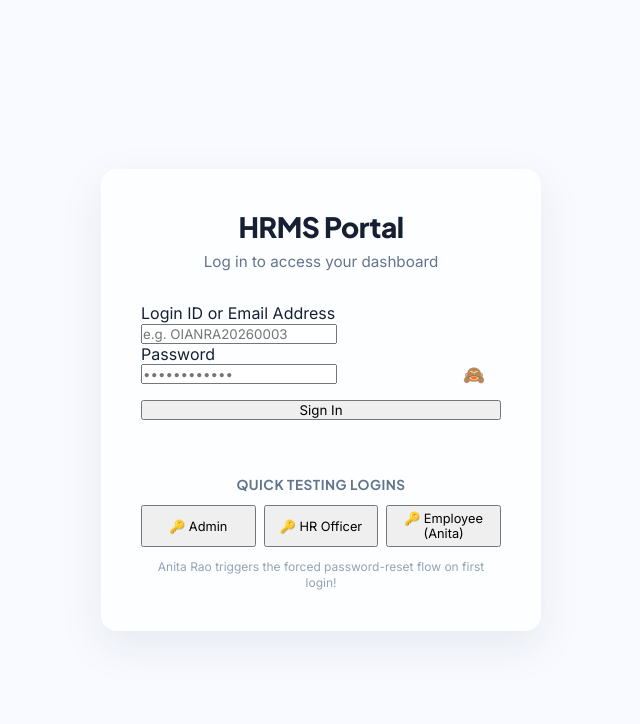
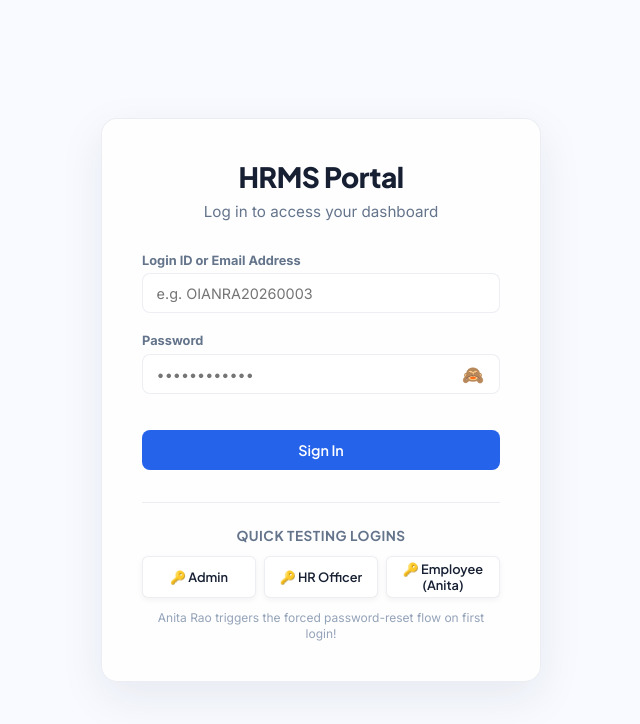
Before and after one commit to apinsuresh/human-resource-management-system-odoo, a React (Vite) app: page / in a window 1280 px wide. Shown: the top 724 px of the page, without its empty margins (319-959 px from the left). Built offline with nearby package versions, Linux system fonts and the light colour scheme.

Commit message:
Global form control styling and reset password page alignment fixes

```diff
--- a/src/index.css
+++ b/src/index.css
@@ -1577,3 +1577,102 @@ button, input, select, textarea {
 .input-icon-wrapper .form-control {
   padding-left: 2.5rem !important;
 }
+
+/* Global Form Controls & Form Groups */
+.form-group {
+  margin-bottom: 1.25rem;
+  text-align: left;
+}
+
+.form-group label {
+  display: block;
+  font-size: 0.8rem;
+  font-weight: 700;
+  color: var(--text-secondary);
+  margin-bottom: 0.35rem;
+}
+
+.form-control {
+  width: 100%;
+  min-height: 40px;
+  padding: 0.5rem 0.85rem;
+  font-size: 0.9rem;
+  background-color: #ffffff;
+  border: 1px solid var(--border-glass);
+  border-radius: 8px;
+  color: var(--text-primary);
+  transition: all var(--transition-speed);
+}
+
+.form-control:focus {
+  outline: none;
+  border-color: var(--accent-primary);
+  box-shadow: 0 0 0 3px rgba(37, 99, 235, 0.15);
+  background-color: #ffffff;
+}
+
+.form-control:disabled {
+  background-color: rgba(148, 163, 184, 0.08);
+  color: var(--text-muted);
+  cursor: not-allowed;
+}
+
+[data-theme='dark'] .form-control {
+  background-color: rgba(15, 23, 42, 0.6);
+  border-color: rgba(255, 255, 255, 0.1);
+  color: #f8fafc;
+}
+[data-theme='dark'] .form-control:focus {
+  background-color: rgba(15, 23, 42, 0.8);
+}
+
+/* Standard Button Classes */
+.btn {
+  display: inline-flex;
+  align-items: center;
+  justify-content: center;
+  min-height: 40px;
+  padding: 0.5rem 1.5rem;
+  font-size: 0.9rem;
+  font-weight: 600;
+  border-radius: 8px;
+  cursor: pointer;
+  transition: all var(--transition-speed);
+  font-family: var(--font-heading);
+  border: 1px solid transparent;
+}
+
+.btn-primary {
+  background-color: var(--accent-primary);
+  color: #ffffff;
+}
+
+.btn-primary:hover {
+  background-color: #1d4ed8;
+  box-shadow: 0 4px 12px rgba(37, 99, 235, 0.15);
+  transform: translateY(-1px);
+}
+
+.btn-secondary {
+  background-color: #ffffff;
+  color: var(--text-primary);
+  border-color: var(--border-glass);
+  box-shadow: 0 2px 6px rgba(0, 0, 0, 0.05);
+}
+
+.btn-secondary:hover {
+  background-color: #f8fafc;
+  color: var(--text-primary);
+  transform: translateY(-1px);
+}
+
+.btn-sm {
+  min-height: 32px;
+  padding: 0.25rem 0.75rem;
+  font-size: 0.8rem;
+  border-radius: 6px;
+}
+
+.w-100 {
+  width: 100%;
+}
--- a/src/views/Login.tsx
+++ b/src/views/Login.tsx
@@ -214,7 +214,7 @@ export default function Login({ onLoginSuccess }: LoginProps) {
 
         .login-card {
           background-color: var(--bg-card);
-          border: 1px solid var(--border-color);
+          border: 1px solid var(--border-glass);
           border-radius: 16px;
           padding: 2.5rem;
           width: 100%;
@@ -275,7 +275,7 @@ export default function Login({ onLoginSuccess }: LoginProps) {
         .demo-accounts-box {
           margin-top: 2rem;
           padding-top: 1.5rem;
-          border-top: 1px solid var(--border-color);
+          border-top: 1px solid var(--border-glass);
           text-align: center;
         }
 
```
